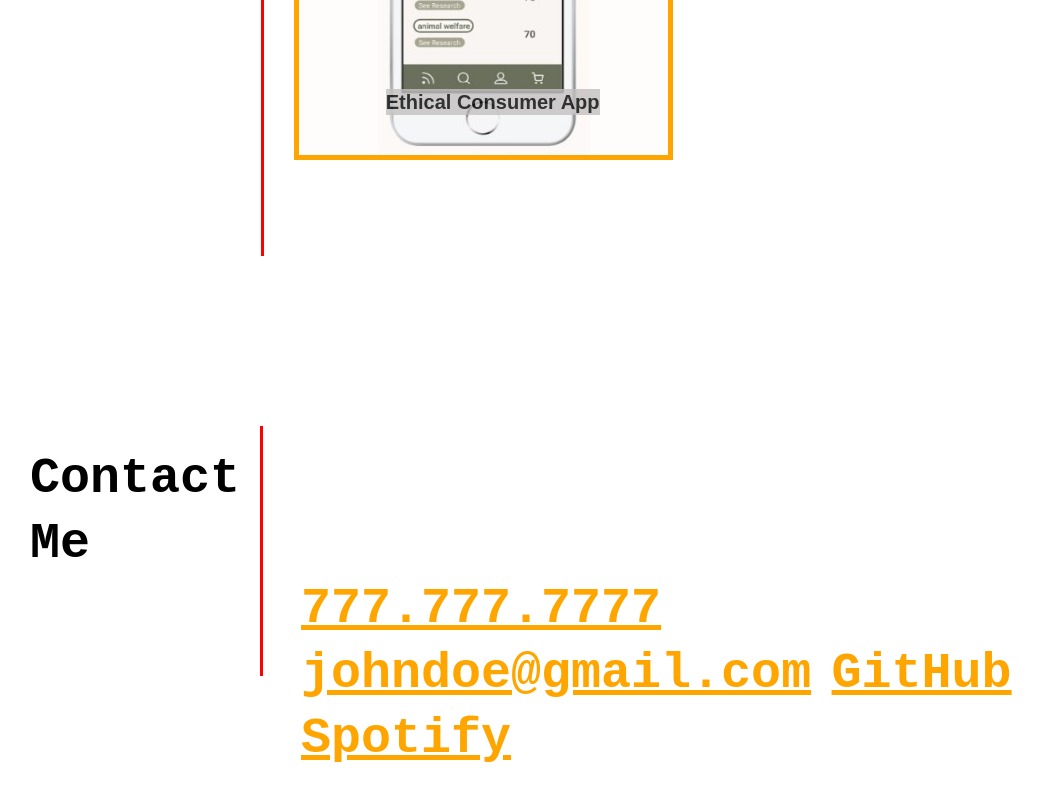
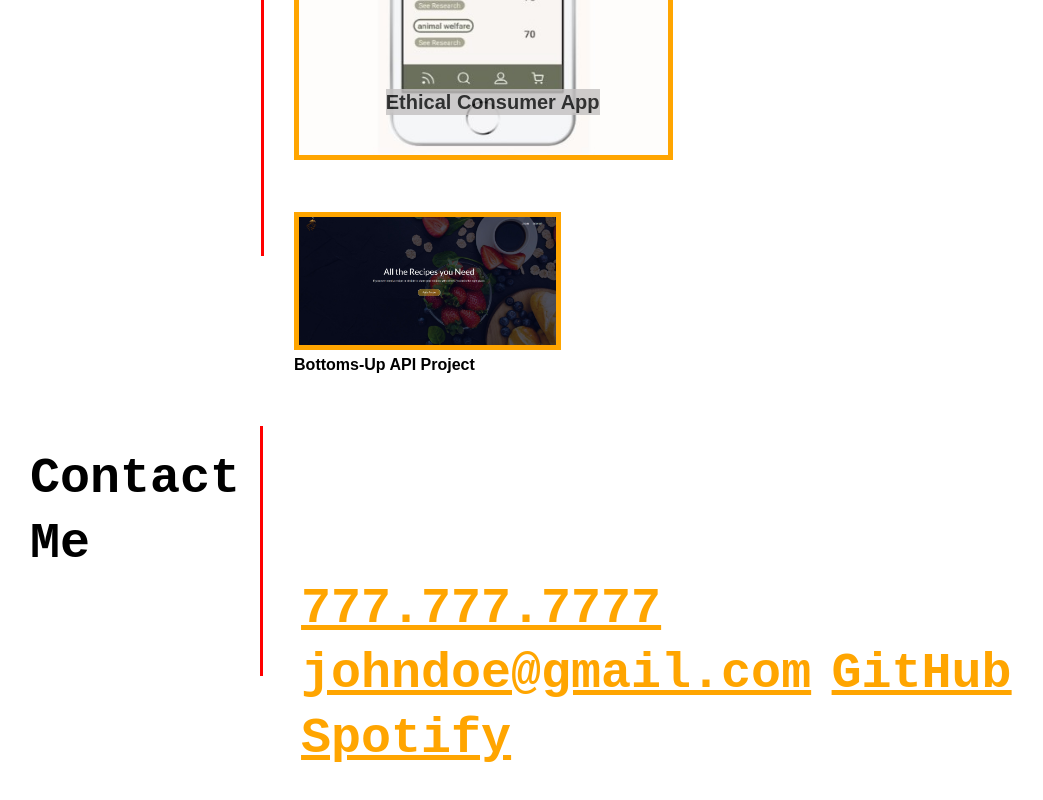
Before and after one commit to c1flores/Professional-Portfolio, a plain HTML site: page index.html in a window 1280 px wide. Shown: the part 1561-2361 px from the top of the page, without its empty margins (95-1138 px from the left). Drawn offline with Linux system fonts and the light colour scheme.

Commit message:
Add 2nd project

```diff
--- a/index.html
+++ b/index.html
@@ -122,6 +122,23 @@
             </div>
           </div>
         </li>
+
+        <li class="case-study-4">
+          <div class="text-container">
+            <a href="https://github.com/c1flores/Dinner-Spinner">
+              <img
+                id="p3"
+                src="./Assets/Relevant Screenshots/dinner-spinner.jpg"
+                alt="Full Stack Project"
+              >
+            </a>
+            <div class="text-overlay">
+              <div class="transbox">
+                <h2>Bottoms-Up API Project</h2>
+              </div>
+            </div>
+          </div>
+        </li>
       </ul>
     </section>
 
```
Also changed, not shown: Assets/Relevant Screenshots/dinner-spinner.jpg (added).
